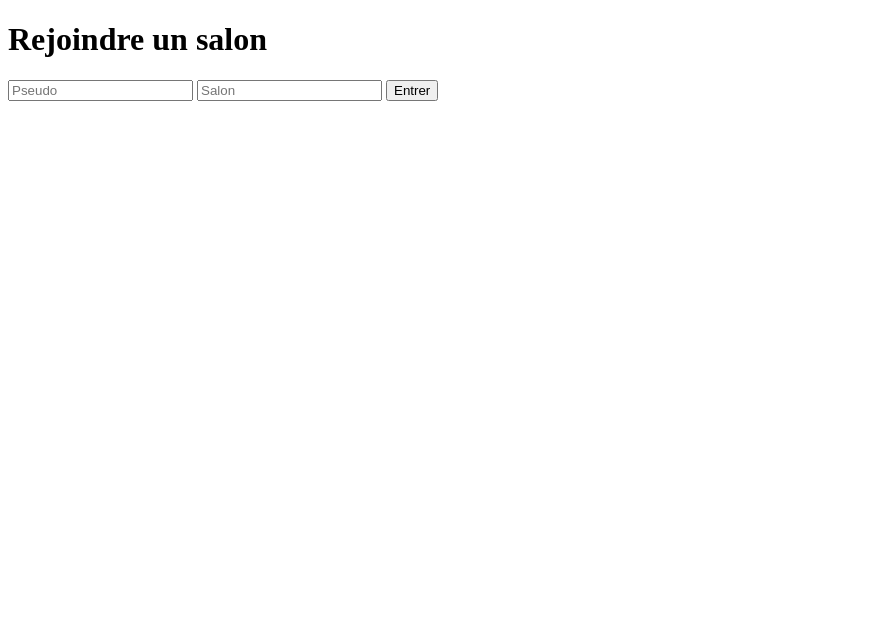
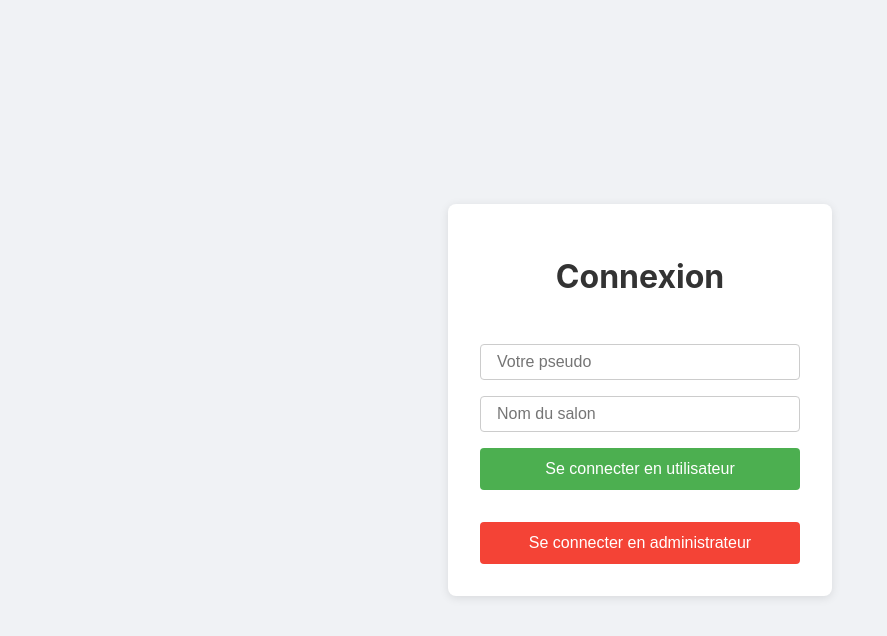
Before and after one commit to herm09/socket_io, a website: page public/index.html in a window 1280 px wide. Shown: the whole page, without its empty margins (0-887 px from the left). Drawn offline with Linux system fonts and the light colour scheme.

```diff
--- a/public/index.html
+++ b/public/index.html
@@ -1,23 +1,83 @@
 <!DOCTYPE html>
-<html>
+<html lang="fr">
 <head>
-  <title>Connexion au chat</title>
-  <meta charset="utf-8" />
+  <meta charset="UTF-8" />
+  <title>Socket.IO - Connexion</title>
+  <meta name="viewport" content="width=device-width, initial-scale=1.0" />
+  <style>
+    body {
+      font-family: -apple-system, BlinkMacSystemFont, "Segoe UI", Roboto, Helvetica, Arial, sans-serif;
+      display: flex;
+      flex-direction: column;
+      justify-content: center;
+      align-items: center;
+      height: 100vh;
+      margin: 0;
+      background: #f0f2f5;
+    }
+    form {
+      display: flex;
+      flex-direction: column;
+      gap: 1rem;
+      background: white;
+      padding: 2rem;
+      border-radius: 8px;
+      box-shadow: 0 2px 10px rgb(0 0 0 / 0.1);
+      width: 320px;
+      text-align: center;
+    }
+    input {
+      padding: 0.5rem 1rem;
+      font-size: 1rem;
+      border: 1px solid #ccc;
+      border-radius: 4px;
+    }
+    button {
+      padding: 0.75rem;
+      font-size: 1rem;
+      border: none;
+      border-radius: 4px;
+      cursor: pointer;
+      color: white;
+    }
+    #userBtn {
+      background-color: #4caf50;
+    }
+    #adminBtn {
+      background-color: #f44336;
+      margin-top: 1rem;
+    }
+    h1 {
+      margin-bottom: 2rem;
+      color: #333;
+    }
+  </style>
 </head>
 <body>
-  <h1>Rejoindre un salon</h1>
-  <form id="join-form">
-    <input type="text" id="username" placeholder="Pseudo" required />
-    <input type="text" id="room" placeholder="Salon" required />
-    <button type="submit">Entrer</button>
+  <form id="loginForm">
+    <h1>Connexion</h1>
+    <input type="text" id="username" placeholder="Votre pseudo" required />
+    <input type="text" id="room" placeholder="Nom du salon" required />
+    <button id="userBtn" type="submit">Se connecter en utilisateur</button>
+    <button id="adminBtn" type="button">Se connecter en administrateur</button>
   </form>
 
   <script>
-    document.getElementById('join-form').addEventListener('submit', function (e) {
+    const form = document.getElementById('loginForm');
+    const userBtn = document.getElementById('userBtn');
+    const adminBtn = document.getElementById('adminBtn');
+
+    form.addEventListener('submit', e => {
       e.preventDefault();
-      const username = document.getElementById('username').value;
-      const room = document.getElementById('room').value;
-      window.location.href = `chat.html?username=${encodeURIComponent(username)}&room=${encodeURIComponent(room)}`;
+      const username = document.getElementById('username').value.trim();
+      const room = document.getElementById('room').value.trim();
+      if (username && room) {
+        window.location.href = `chat.html?username=${encodeURIComponent(username)}&room=${encodeURIComponent(room)}`;
+      }
+    });
+
+    adminBtn.addEventListener('click', () => {
+      window.location.href = 'admin.html';
     });
   </script>
 </body>
```
Also changed, not shown: public/admin.html (added, +41 -0 lines), public/chat.html (+30 -6 lines).
